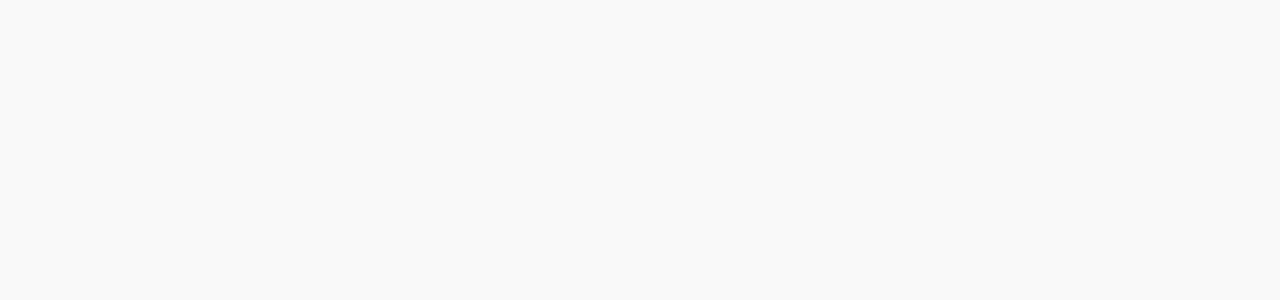
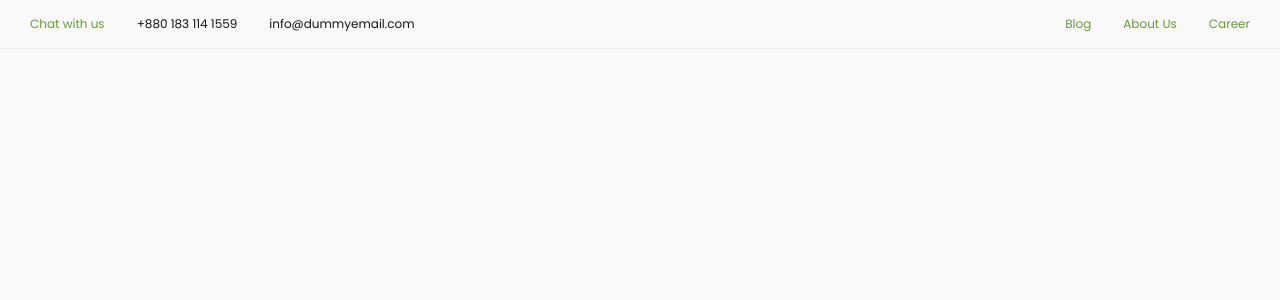
Before and after one commit to malinjr07/stunning-ecommerce, a Next.js app: page / in a window 1280 px wide. Shown: the top 300 px of the page. Built offline with nearby package versions, Linux system fonts and the light colour scheme.

Commit message:
top bar completed

```diff
--- a/src/app/page.tsx
+++ b/src/app/page.tsx
@@ -1,6 +1,9 @@
+import TopBar from "@/components/TopBar";
+
 export default function Home() {
   return (
     <>
+      <TopBar />
       <div className="text-aqua-haze"></div>
     </>
   );
--- /dev/null
+++ b/src/components/TopBar.tsx
@@ -0,0 +1,41 @@
+import Link from "next/link";
+import React, { FC } from "react";
+
+const TopBar: FC = () => {
+  return (
+    <section className="border-b border-woodsmoke/5 ">
+      <div className="container flex justify-between py-4 ">
+        <div className="flex gap-8">
+          <Link href="/" className="text-xs font-normal text-olive-drab  ">
+            Chat with us
+          </Link>
+          <Link
+            href="tel:+8801831141559"
+            className="text-xs font-normal text-woodsmoke  "
+          >
+            +880 183 114 1559
+          </Link>
+          <Link
+            href="mailto:info@dummyemail.com"
+            className="text-xs font-normal text-woodsmoke  "
+          >
+            info@dummyemail.com
+          </Link>
+        </div>
+        <div className="flex gap-8">
+          <Link href="/" className="text-xs font-normal text-olive-drab  ">
+            Blog
+          </Link>
+          <Link href="/" className="text-xs font-normal text-olive-drab  ">
+            About Us
+          </Link>
+          <Link href="/" className="text-xs font-normal text-olive-drab  ">
+            Career
+          </Link>
+        </div>
+      </div>
+    </section>
+  );
+};
+
+export default TopBar;
```
